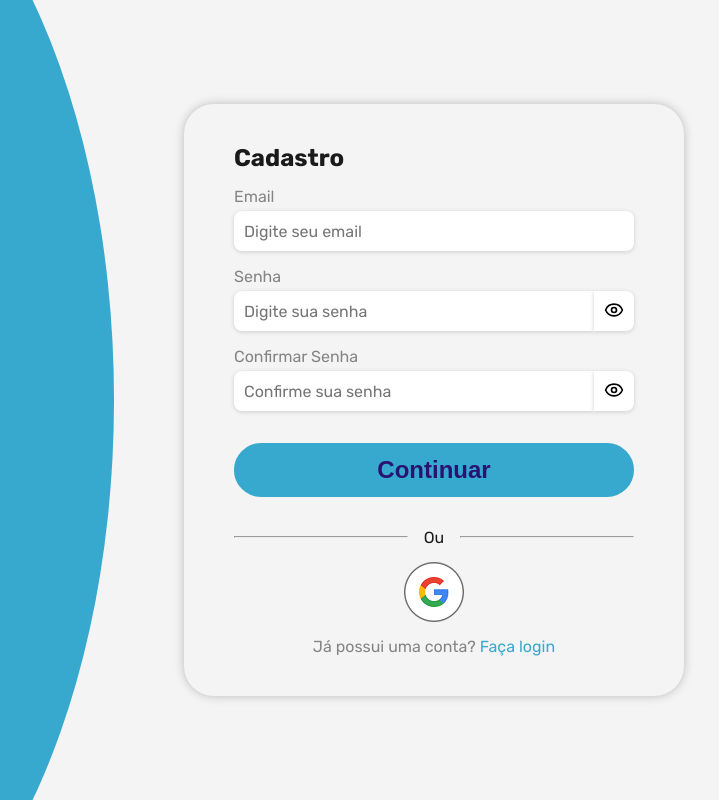
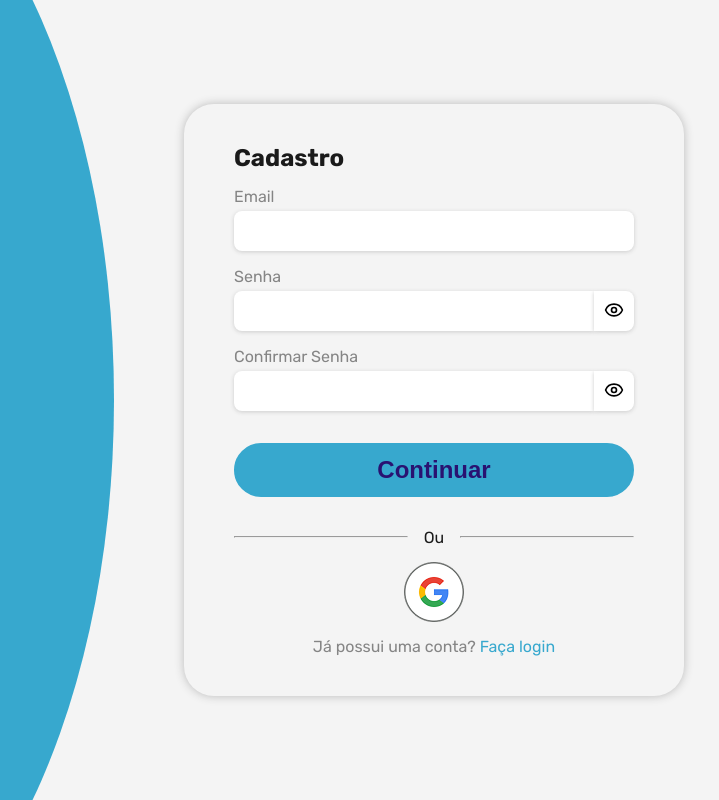
Before and after one commit to BraionDLucca/Arkiv, a React (Vite) app in the folder frontend/: page /register in a window 1280 px wide. Shown: the whole page, without its empty margins (526-1245 px from the left). Built offline with nearby package versions, Linux system fonts and the light colour scheme.

Commit message:
Atualiza labels e inputs nos componentes Login e Register para incluir atributos htmlFor e autoComplete.

```diff
--- a/frontend/src/pages/Login.jsx
+++ b/frontend/src/pages/Login.jsx
@@ -98,18 +98,20 @@ export default function Login() {
 
                     <div className="reg-form-item">
 
-                        <label>Email</label> <br />
-                        <input type="email" name="email" placeholder="Digite seu email" onChange={handleChange} required /> <br /> <br />
+                        <label htmlFor="email">Email</label> <br />
+                        <input id="email" name="email" type="email" onChange={handleChange}
+                            required autoComplete="email" /> <br /> <br />
 
                     </div>
 
                     <div className="reg-form-item senha-input">
 
-                        <label>Senha</label> <br />
+                        <label htmlFor="senha">Senha</label> <br />
 
                         {/* Campo de senha */}
-                        <input type={mostrarSenha ? "text" : "password"} name="senha" className="senha-input"
-                            placeholder="Digite sua senha" onChange={handleChange} required />
+                        <input id="senha" name="senha" type={mostrarSenha ? "text" : "password"}
+                            className="senha-input" onChange={handleChange}
+                            required autoComplete="current-password" />
 
                         {/* Botão mostrar/esconder senha */}
                         {mostrarSenha ?
--- a/frontend/src/pages/Register.jsx
+++ b/frontend/src/pages/Register.jsx
@@ -119,18 +119,20 @@ export default function Register() {
 
                     <div className="reg-form-item">
 
-                        <label>Email</label> <br />
-                        <input type="email" name="email" placeholder="Digite seu email" onChange={handleChange} required /> <br /> <br />
+                        <label htmlFor="email">Email</label> <br />
+                        <input id="email" name="email" type="email" onChange={handleChange}
+                            required autoComplete="email" /> <br /> <br />
 
                     </div>
 
                     <div className="reg-form-item">
 
-                        <label>Senha</label> <br />
+                        <label htmlFor="senha">Senha</label> <br />
 
                         {/* Campo de senha */}
-                        <input type={mostrarSenha ? "text" : "password"} name="senha"
-                            className="senha-input" placeholder="Digite sua senha" onChange={handleChange} required />
+                        <input id="senha" name="senha" type={mostrarSenha ? "text" : "password"}
+                            className="senha-input" onChange={handleChange}
+                            required autoComplete="current-password" />
 
                         {/* Botão mostrar/esconder senha */}
                         {mostrarSenha ?
@@ -152,11 +154,13 @@ export default function Register() {
 
                     <div className="reg-form-item">
 
-                        <label>Confirmar Senha</label> <br />
+                        <label htmlFor="confirmar-senha">Confirmar Senha</label> <br />
 
                         {/* Campo de confirmar senha */}
-                        <input type={mostrarConfirmarSenha ? "text" : "password"} placeholder="Confirme sua senha"
-                            className="senha-input" value={confirmSenha} onChange={handleConfirmChange} required />
+                        <input id="confirmar-senha" name="confirmar-senha"
+                            type={mostrarConfirmarSenha ? "text" : "password"}
+                            className="senha-input" value={confirmSenha}
+                            onChange={handleConfirmChange} required />
 
                         {/* Botão mostrar/esconder senha */}
                         {mostrarConfirmarSenha ?
```
